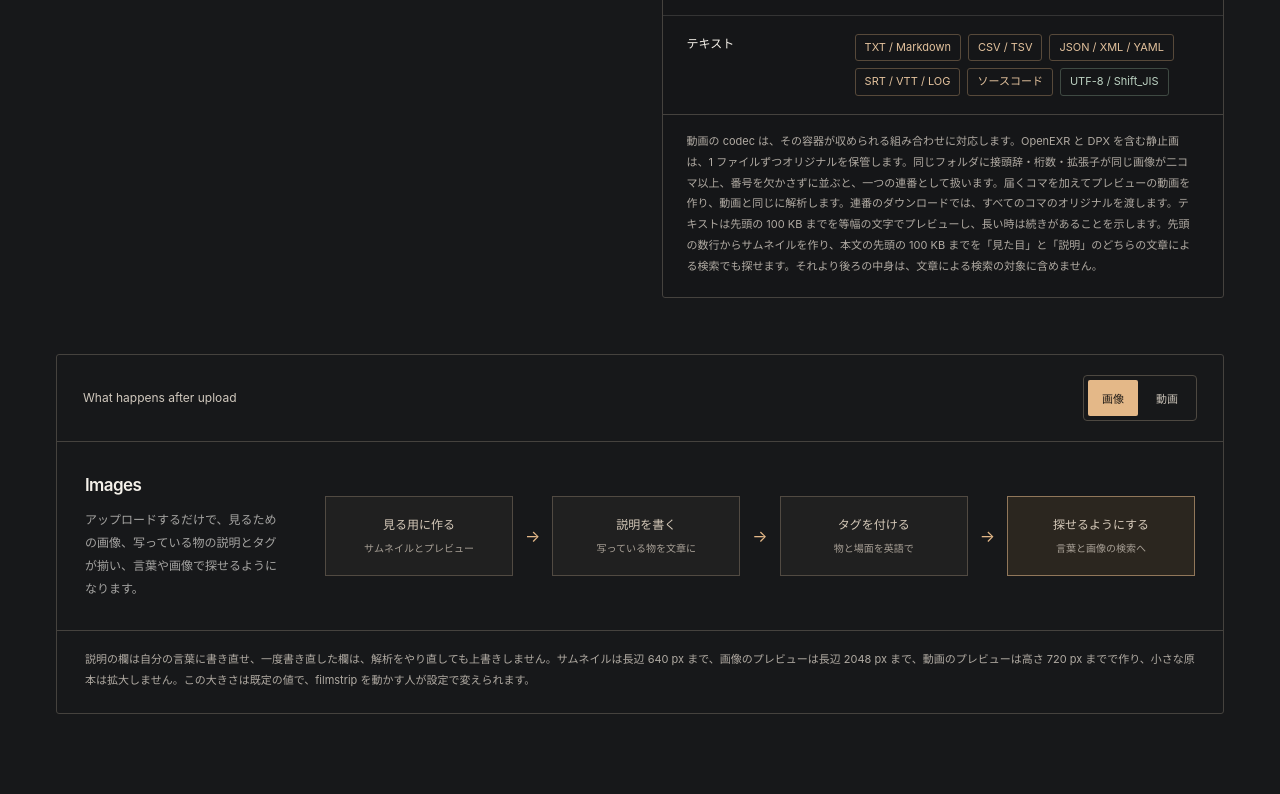
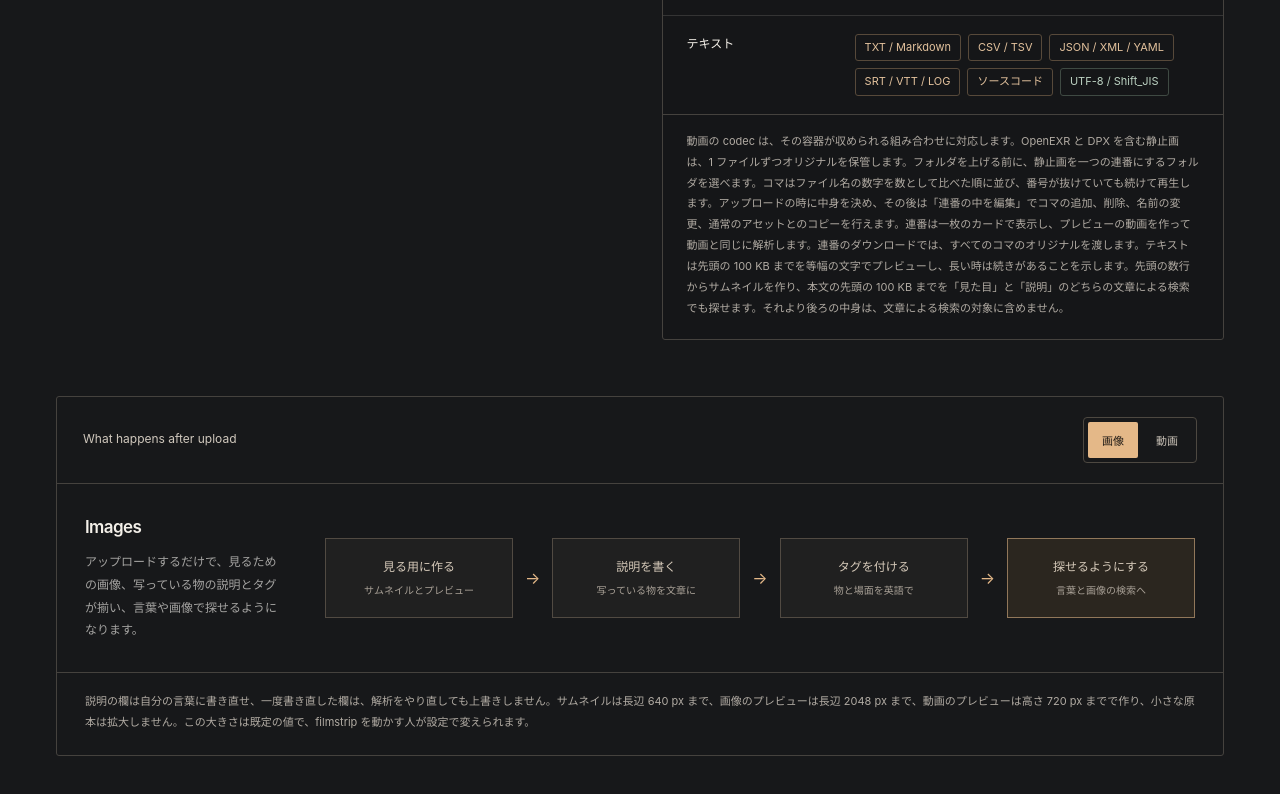
Before and after one commit to minamikik/filmstrip, a plain HTML site: page docs/index.html in a window 1280 px wide. Shown: the part 3254-4048 px from the top of the page. Drawn offline with Linux system fonts and the light colour scheme.

Commit message:
Update the image sequence description

```diff
--- a/docs/index.html
+++ b/docs/index.html
@@ -503,7 +503,7 @@
                 <dd><span class="chip">TXT / Markdown</span><span class="chip">CSV / TSV</span><span class="chip">JSON / XML / YAML</span><span class="chip">SRT / VTT / LOG</span><span class="chip">ソースコード</span><span class="chip codec">UTF-8 / Shift_JIS</span></dd>
               </div>
             </dl>
-            <p class="note">動画の codec は、その容器が収められる組み合わせに対応します。OpenEXR と DPX を含む静止画は、1 ファイルずつオリジナルを保管します。同じフォルダに接頭辞・桁数・拡張子が同じ画像が二コマ以上、番号を欠かさずに並ぶと、一つの連番として扱います。届くコマを加えてプレビューの動画を作り、動画と同じに解析します。連番のダウンロードでは、すべてのコマのオリジナルを渡します。テキストは先頭の 100 KB までを等幅の文字でプレビューし、長い時は続きがあることを示します。先頭の数行からサムネイルを作り、本文の先頭の 100 KB までを「見た目」と「説明」のどちらの文章による検索でも探せます。それより後ろの中身は、文章による検索の対象に含めません。</p>
+            <p class="note">動画の codec は、その容器が収められる組み合わせに対応します。OpenEXR と DPX を含む静止画は、1 ファイルずつオリジナルを保管します。フォルダを上げる前に、静止画を一つの連番にするフォルダを選べます。コマはファイル名の数字を数として比べた順に並び、番号が抜けていても続けて再生します。アップロードの時に中身を決め、その後は「連番の中を編集」でコマの追加、削除、名前の変更、通常のアセットとのコピーを行えます。連番は一枚のカードで表示し、プレビューの動画を作って動画と同じに解析します。連番のダウンロードでは、すべてのコマのオリジナルを渡します。テキストは先頭の 100 KB までを等幅の文字でプレビューし、長い時は続きがあることを示します。先頭の数行からサムネイルを作り、本文の先頭の 100 KB までを「見た目」と「説明」のどちらの文章による検索でも探せます。それより後ろの中身は、文章による検索の対象に含めません。</p>
           </div>
         </div>
 
```
